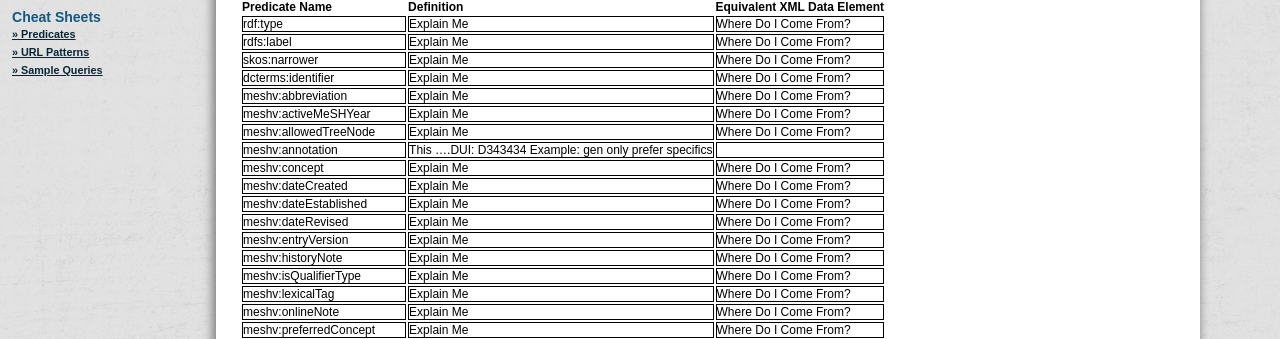
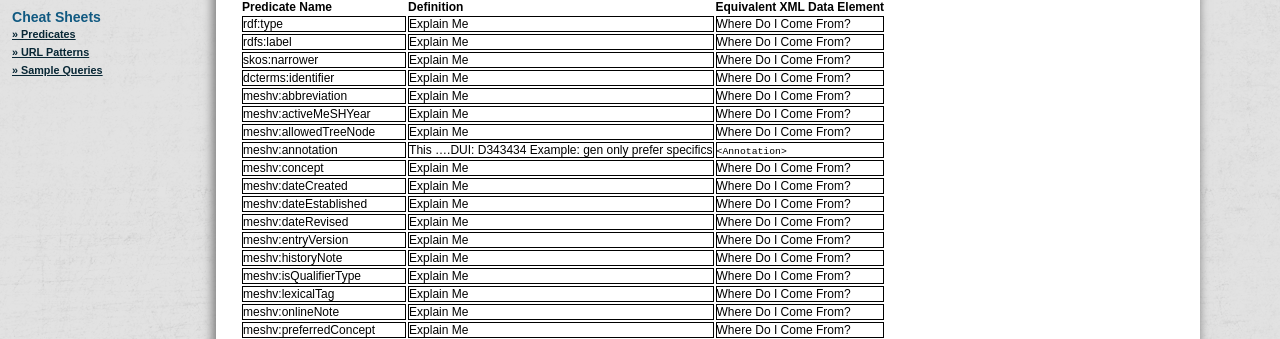
Before and after one commit to HHS/meshrdf, a Jekyll site: the page built from predicates.md, in a window 1280 px wide. Shown: the part 234-573 px from the top of the page. Built offline with Jekyll 4.4.1, drawn with Linux system fonts in a browser that asks for light colours; nearby versions of some CDN libraries.

Commit message:
Update predicates.md

````diff
--- a/predicates.md
+++ b/predicates.md
@@ -16,7 +16,7 @@ dcterms:identifier | Explain Me | Where Do I Come From?
 meshv:abbreviation | Explain Me | Where Do I Come From?
 meshv:activeMeSHYear | Explain Me | Where Do I Come From?
 meshv:allowedTreeNode | Explain Me | Where Do I Come From?
-meshv:annotation | This ....DUI: D343434 Example: gen only prefer specifics| <Annotation>
+meshv:annotation | This ....DUI: D343434 Example: gen only prefer specifics| ```<Annotation>```
 meshv:concept | Explain Me | Where Do I Come From?
 meshv:dateCreated | Explain Me | Where Do I Come From?
 meshv:dateEstablished | Explain Me | Where Do I Come From?
````
